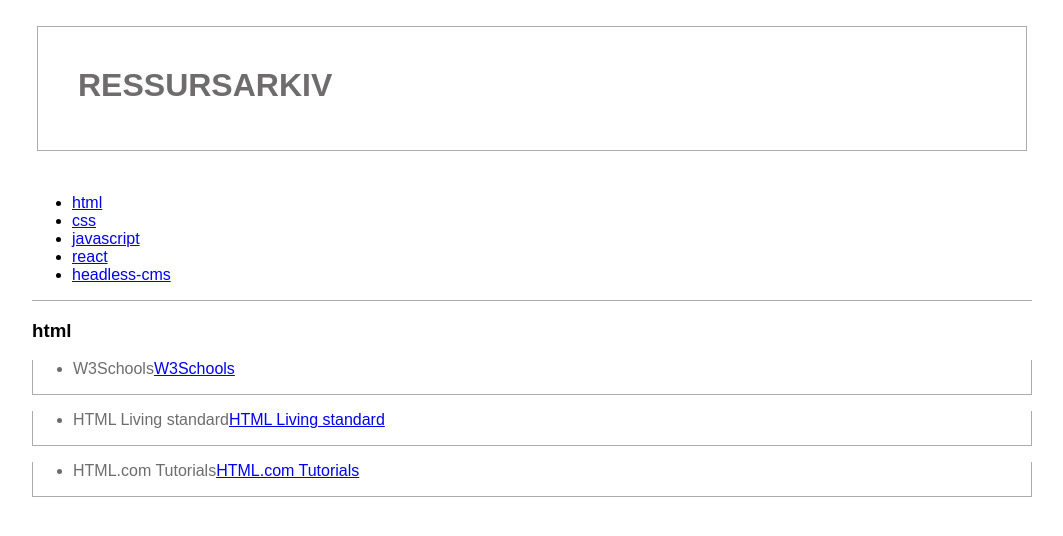
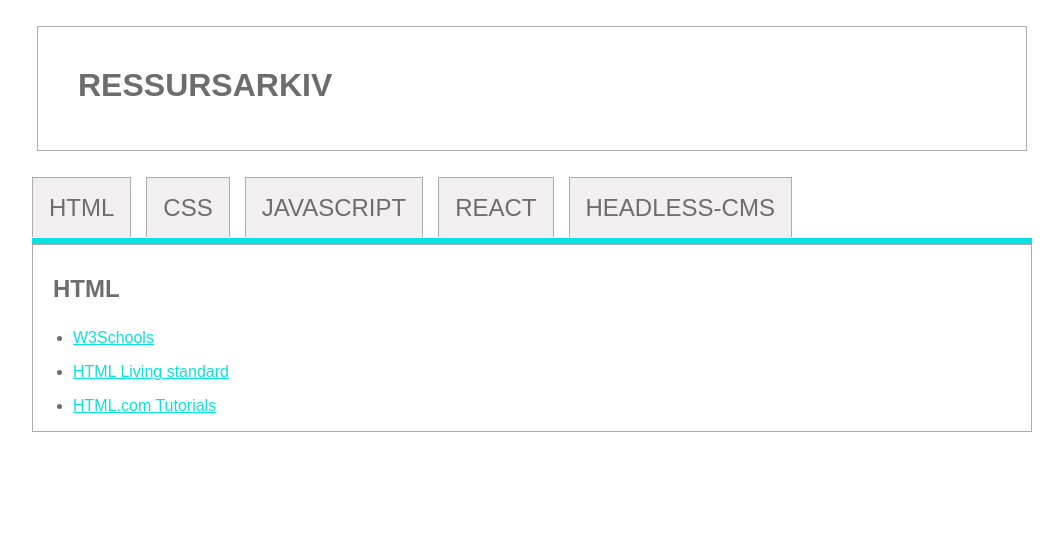
Before and after one commit to jennifergri/uin23ak3_resourceapp_group29, a React (Create React App) app in the folder arbeidskrav/: page / in a window 1280 px wide. Shown: the top 536 px of the page, without its empty margins (108-1171 px from the left). Built offline with nearby package versions, Linux system fonts and the light colour scheme.

Commit message:
Fikset sass
Alle jobbet sammen

```diff
--- a/arbeidskrav/src/components/Article.js
+++ b/arbeidskrav/src/components/Article.js
@@ -2,10 +2,9 @@ import React from 'react';
 
 export default function Article(data) {
   return (
-    <article className="innhold">
+    <article className='innhold'>
       <ul>
         <li>
-                {data?.data?.title}
           <a href={data?.data?.url}>
             {data?.data?.title}
           </a>
--- a/arbeidskrav/src/components/ArticleList.js
+++ b/arbeidskrav/src/components/ArticleList.js
@@ -14,11 +14,11 @@ export default function ArticleList() {
     let categories = resources.filter(res => res.category === category)
 
       return (
-        <>
-        <h3>{category}</h3>
-        {categories.map((ressurs, index) => {
-          return (<Article key={index} data={ressurs}></Article>)
-        })}
-        </>
+        <main className='main-innhold'>
+          <h3>{category}</h3>
+          {categories.map((ressurs, index) => {
+            return (<Article key={index} data={ressurs}></Article>)
+          })}
+        </main>
       );
     }
--- a/arbeidskrav/src/components/Layout.js
+++ b/arbeidskrav/src/components/Layout.js
@@ -11,7 +11,7 @@ export default function Layout({children}) {
 
         <Nav></Nav>
 
-        <main>
+        <main className="main-innhold">
             <article className="innhold">
                 {children}
             </article>
--- a/arbeidskrav/src/components/Nav.js
+++ b/arbeidskrav/src/components/Nav.js
@@ -12,7 +12,7 @@ export default function Nav() {
 
     // Mapper om alle de unike kategoriene til Link componenter med link til de ulike kategoriene som stemmer overens med Router
     return (
-        <nav id="faneMeny">
+        <nav className="faneMeny">
             <ul>
             {menyItems.map((category, index) => {
                 return (
--- a/arbeidskrav/src/sass/main.scss
+++ b/arbeidskrav/src/sass/main.scss
@@ -29,20 +29,26 @@ body {
     .faneMeny {
         display: flex;
         flex-wrap: nowrap;
-        gap: 1rem;
-        padding: 0;
         border-bottom: 6px solid $Blue;
+
+        ul{
+            list-style: none;
+            padding-left: 0;
+
+            li{
+                display: inline;
+                margin-right: 15px;
 
                 a{
                     text-decoration: none;
+                    color: $DarkGrey;
                     text-transform: uppercase;
                     padding: 1rem;
                     font-size: 1.5rem;
                     background-color: $LightGrey;
                     border: 1px solid $Grey;
-            color: $DarkGrey;
                     border-bottom: 0;
-            cursor: pointer;
+                }
 
                 .active {
                     color: $White;
@@ -51,24 +57,31 @@ body {
                 }
             }
         }
+    }
 
-    .innhold {
-        border: 1px solid $Grey;
-        border-top: 0;
-        color: $DarkGrey;
-
-        h2 {
+    h3 {
         text-transform: uppercase;
         margin: 0;
         padding: 30px 0px 10px 20px;
     }
 
-        p {
-            padding: 0 20px;
-            font-size: 18px;
+    .main-innhold{
+        border: 1px solid $Grey;
+        border-top: 0px solid;
+        color: $DarkGrey;
+
+        h3{
+            font-size: 1.5rem;
         }
     }
 
+    .innhold {
+
+        a{
+            color: $Blue;
+
+        }
+    }
 }
 
 @media (max-width: 800px) {
```
Lines whose indentation alone changed are shown as unchanged.
